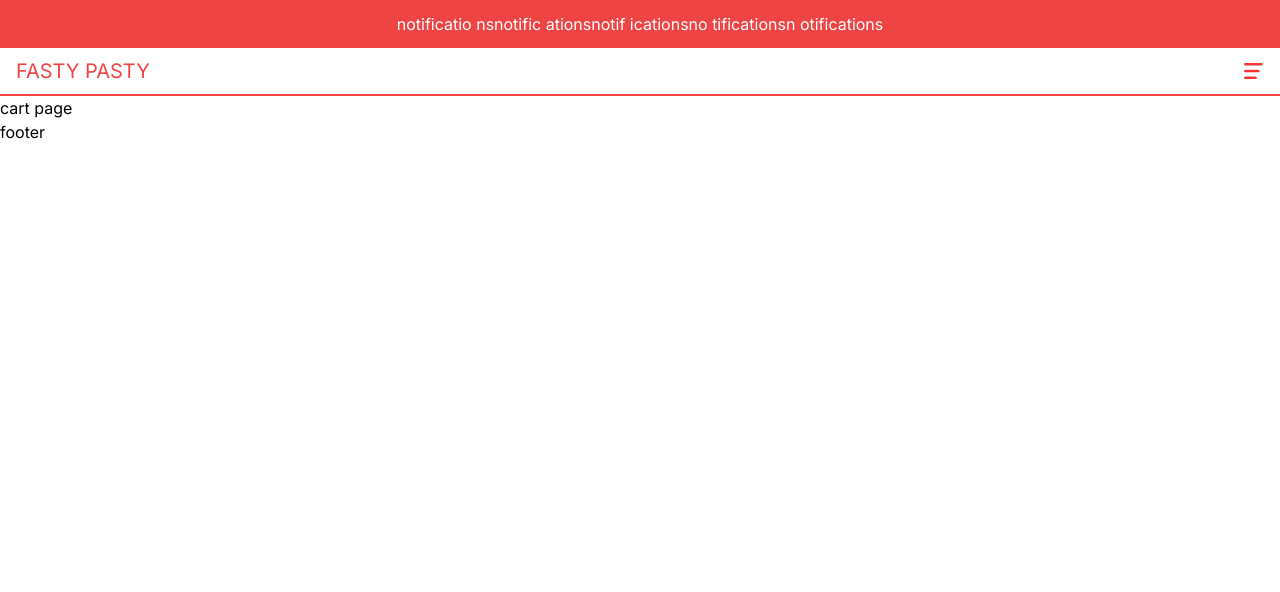
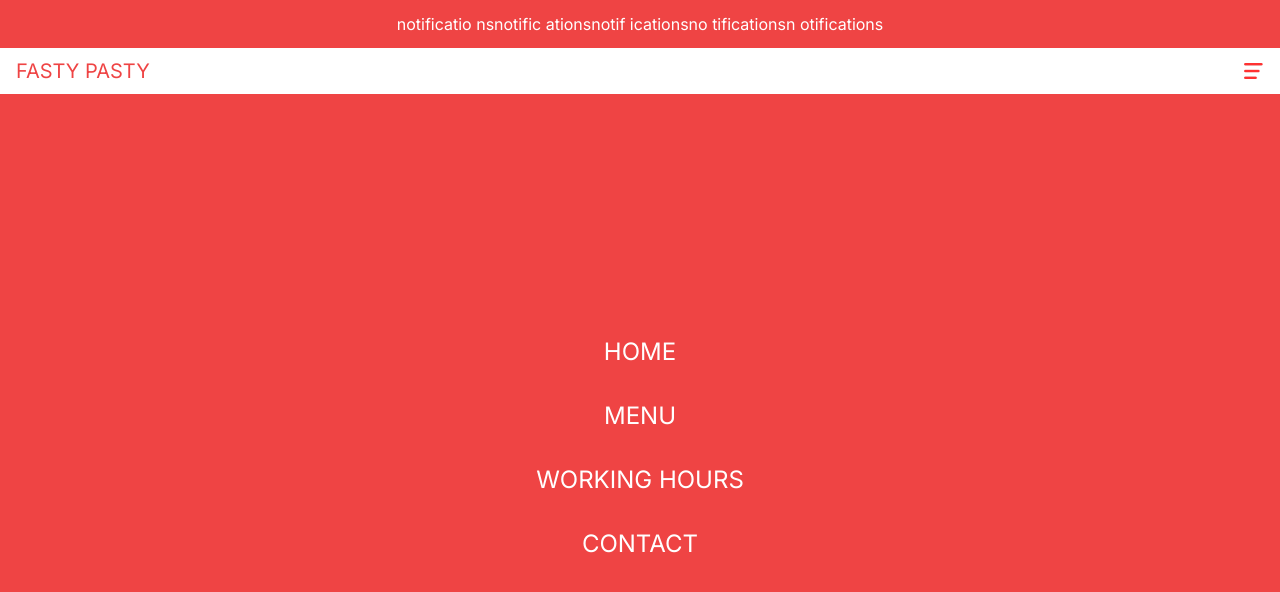
Before and after one commit to khouloudalui/Restaurent-delivery-nextjs-tailwindcss, a Next.js app: page /cart in a window 1280 px wide. Shown: the top 592 px of the page. Built offline with nearby package versions, Linux system fonts and the light colour scheme.

Commit message:
style:Style: Add  menu position and another styles

```diff
--- a/src/components/Menu.tsx
+++ b/src/components/Menu.tsx
@@ -1,12 +1,24 @@
 'use client'
 import Image from 'next/image'
+import Link from 'next/link'
 import React, { useState } from 'react'
+
+const links = [
+    { id: 1, title: "Home", url: "/" },
+    { id: 1, title: "Menu", url: "/menu" },
+    { id: 1, title: "Working Hours", url: "/" },
+    { id: 1, title: "Contact", url: "/" },
+]
+
 
 const Menu = () => {
     const [open, setOpen] = useState(false)
     return (
-        <div>
-            <Image src={open ? "/close.png" : "/open.png"} alt="menu icon" width={20} height={20} onClick={()=>setOpen(!open)} />
+        <div >
+            <Image src={open ? "/close.png" : "/open.png"} alt="menu icon" width={20} height={20} onClick={() => setOpen(!open)} />
+            <div className='w-full flex flex-col bg-red-500 text-white  absolute left-0 top-24 h-[calc(100vh-6rem)] gap-8 text-2xl p-4 z-10 items-center justify-center'>
+                {links.map(item => (<Link href={item.url} key={item.id}>{item.title}</Link>))}
+            </div>
 
         </div>
     )
```
